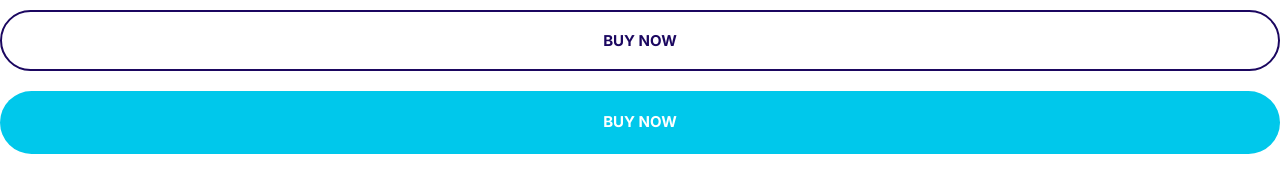
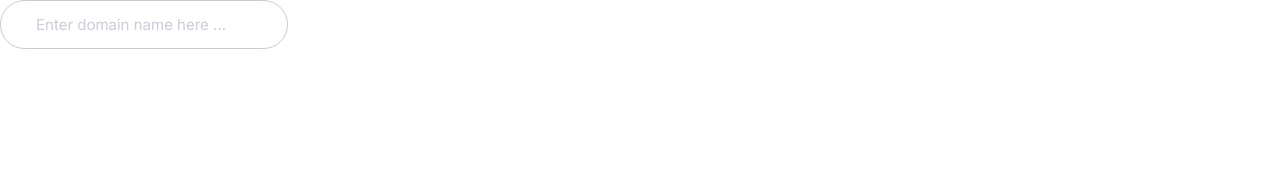
Before and after one commit to BeniaminCazacu/Moshify, a plain HTML site: page index.html in a window 1280 px wide. Drawn offline with Linux system fonts and the light colour scheme.

Commit message:
Build the input component.

```diff
--- a/css/styles.css
+++ b/css/styles.css
@@ -244,3 +244,23 @@ a {
     font-size: 1.5rem;
   }
 }
+
+/* Inputs */
+.input {
+  border-radius: 30px;
+  border: 1px solid #ccc;
+  color: var(--color-headings);
+  font-size: 2rem;
+  outline: 0;
+  padding: 1.5rem 3.5rem;
+}
+
+::placeholder {
+  color: #cdcbd7;
+}
+
+@media screen and (min-width: 1024px) {
+  .input {
+    font-size: 1.5rem;
+  }
+}
--- a/index.html
+++ b/index.html
@@ -14,7 +14,6 @@
     <title>Moshify</title>
   </head>
   <body>
-    <button class="btn btn--outline btn--block">Buy Now</button>
-    <a class="btn btn--secondary btn--block" href="#">Buy Now</a>
+    <input type="text" class="input" placeholder="Enter domain name here ..." />
   </body>
 </html>
```
Also changed, not shown: components/inputs.html (added, +1 -0 lines).
